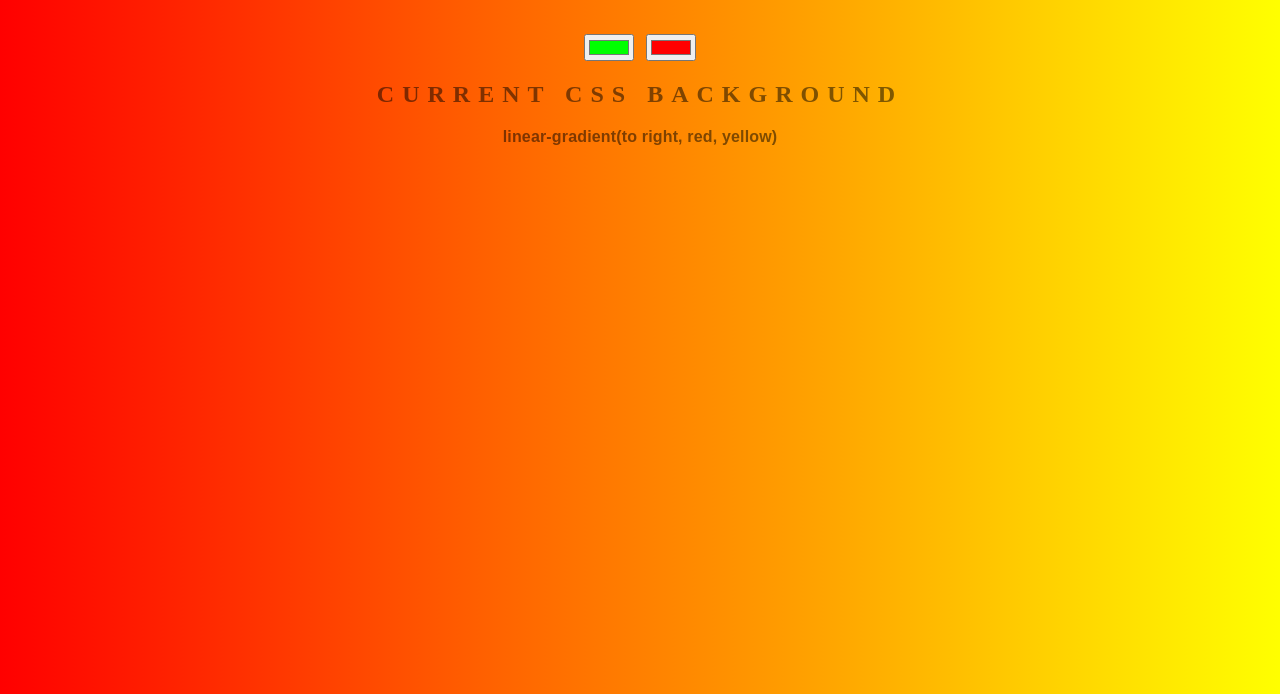
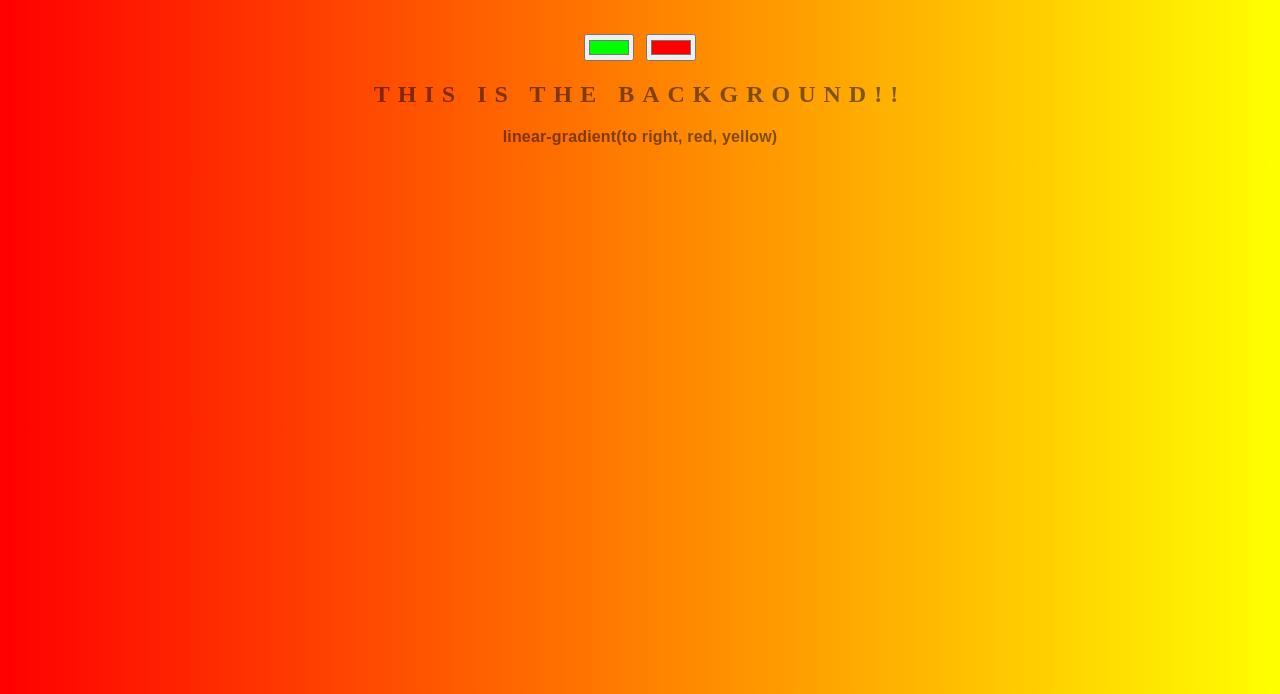
Before and after one commit to C0des-by-SAGAR/background-generator, a plain HTML site: page index.html in a window 1280 px wide. Shown: the part 106-800 px from the top of the page. Drawn offline with Linux system fonts and the light colour scheme.

Commit message:
changing text

```diff
--- a/index.html
+++ b/index.html
@@ -10,7 +10,7 @@
 	<h1>COOL Generator</h1>
 	<input class="color1" type="color" name="color1" value="#00ff00">
 	<input class="color2" type="color" name="color2" value="#ff0000">
-	<h2>Current CSS Background</h2>
+	<h2>This is the background!!</h2>
 	<h3>linear-gradient(to right, red, yellow)</h3>
 	<script type="text/javascript" src="script.js"></script>
 </body>
```
